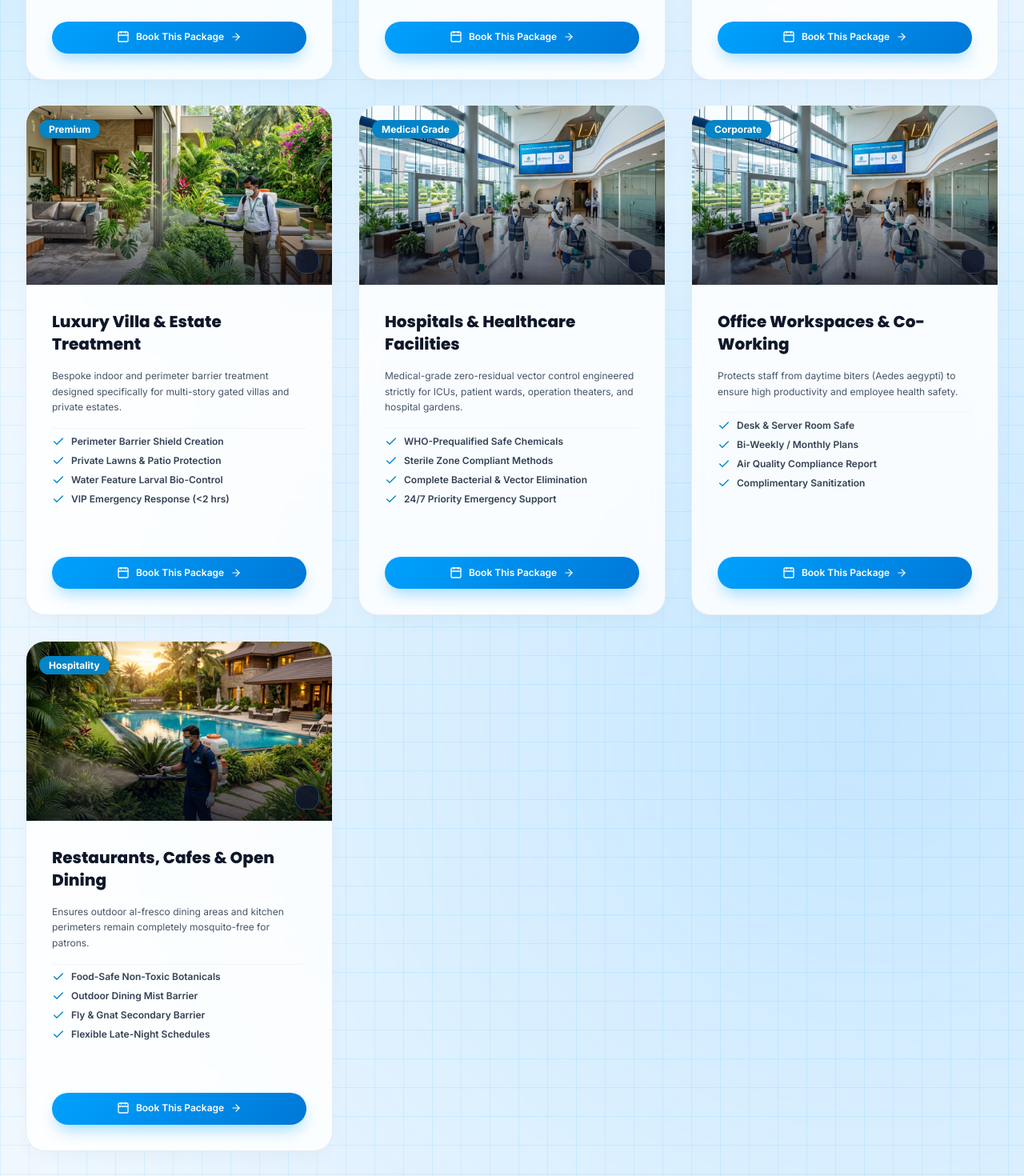
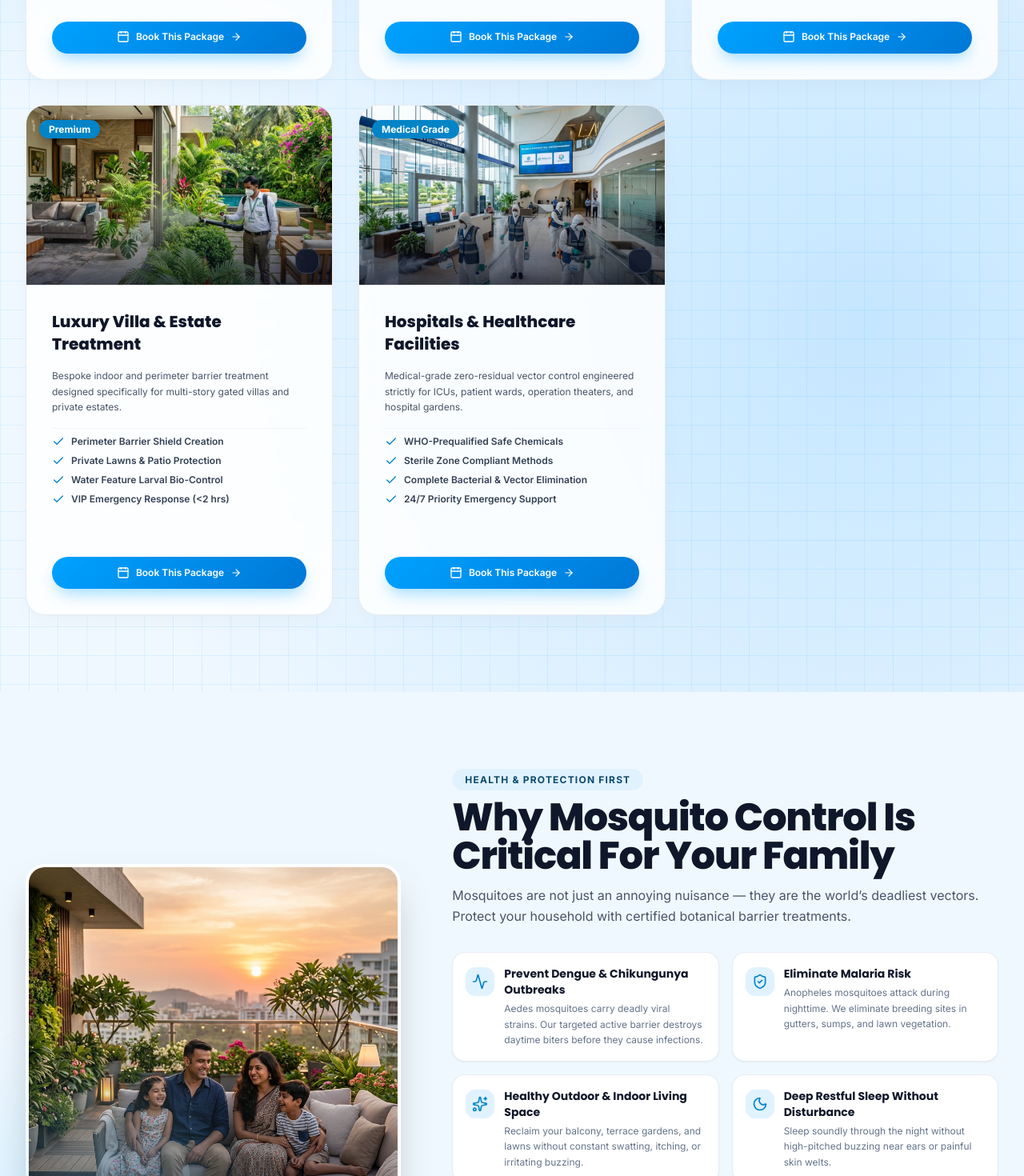
Before and after one commit to srikanthkk3077/mosquito, a React (Vite) app: page / in a window 1280 px wide. Shown: the part 3000-4470 px from the top of the page at 80% size. Built offline with nearby package versions, Linux system fonts and the light colour scheme.

Commit message:
refactor: remove redundant service entries and update total count in services section

```diff
--- a/src/components/ServicesSection.jsx
+++ b/src/components/ServicesSection.jsx
@@ -7,7 +7,7 @@ export default function ServicesSection({ onOpenBooking }) {
   const [activeTab, setActiveTab] = useState('all');
 
   const categories = [
-    { id: 'all', label: 'All Services (13)' },
+    { id: 'all', label: 'All Services (5)' },
     { id: 'residential', label: 'Residential & Villas' },
     { id: 'commercial', label: 'Commercial & Offices' },
     { id: 'outdoor', label: 'Outdoor & Gardens' },
--- a/src/data/websiteData.js
+++ b/src/data/websiteData.js
@@ -118,34 +118,6 @@ export const SERVICES_DATA = [
       'Sterile Zone Compliant Methods',
       'Complete Bacterial & Vector Elimination',
       '24/7 Priority Emergency Support'
-    ]
-  },
-  {
-    id: 'office',
-    title: 'Office Workspaces & Co-Working',
-    category: 'commercial',
-    tag: 'Corporate',
-    image: '/assets/commercial.png',
-    description: 'Protects staff from daytime biters (Aedes aegypti) to ensure high productivity and employee health safety.',
-    features: [
-      'Desk & Server Room Safe',
-      'Bi-Weekly / Monthly Plans',
-      'Air Quality Compliance Report',
-      'Complimentary Sanitization'
-    ]
-  },
-  {
-    id: 'restaurant',
-    title: 'Restaurants, Cafes & Open Dining',
-    category: 'commercial',
-    tag: 'Hospitality',
-    image: '/assets/garden.png',
-    description: 'Ensures outdoor al-fresco dining areas and kitchen perimeters remain completely mosquito-free for patrons.',
-    features: [
-      'Food-Safe Non-Toxic Botanicals',
-      'Outdoor Dining Mist Barrier',
-      'Fly & Gnat Secondary Barrier',
-      'Flexible Late-Night Schedules'
     ]
   },
 ];
```
